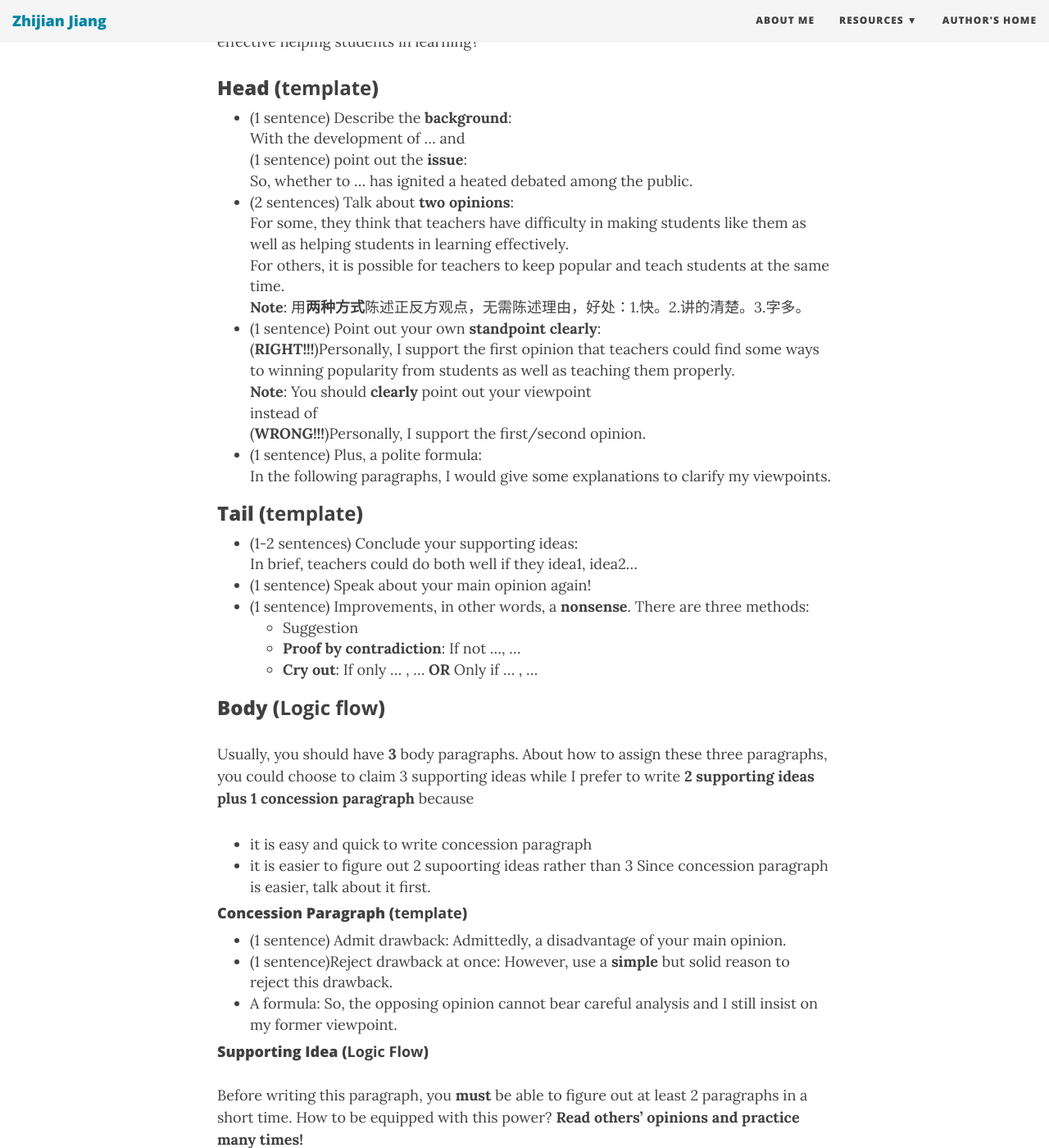
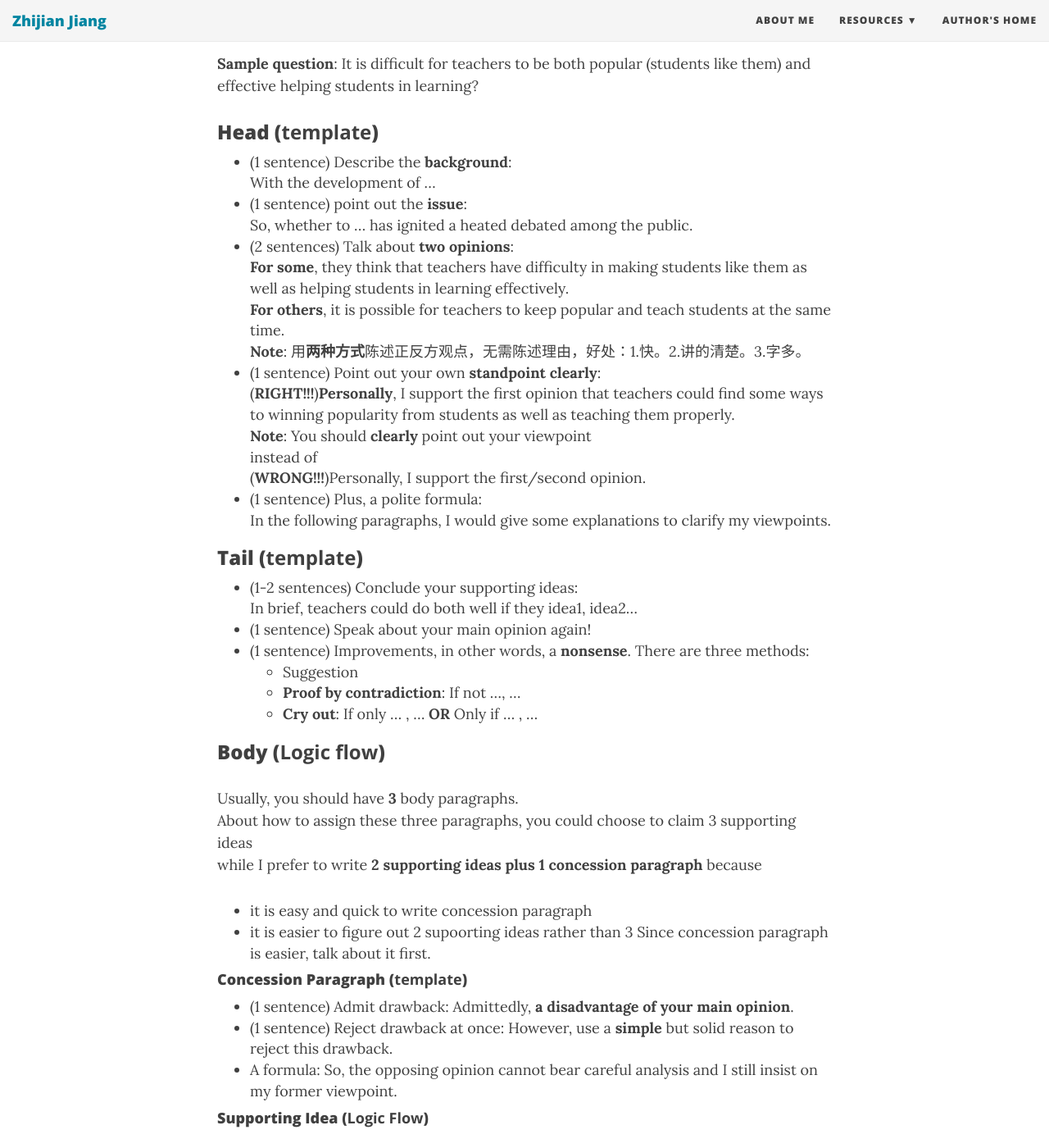
Before and after one commit to softwarelight/ZhijianJiang, a Jekyll site: the page built from _posts/2016-09-24-TOEFL-experience.md, in a window 1280 px wide and 1400 px high, scrolled down 1014 px. Shown: the whole window at 82% size. Built offline with Jekyll 4.4.1, drawn with Linux system fonts in a browser that asks for light colours; nearby versions of some CDN libraries; some of the changed text lies outside the part shown.

Commit message:
add some contents to _posts/TOEFL.md

```diff
--- a/_posts/2016-09-24-TOEFL-experience.md
+++ b/_posts/2016-09-24-TOEFL-experience.md
@@ -21,22 +21,23 @@
 * **Note**: Instead of listening to conversations or lectures on the way or during some other free time, I suggest listening to 单词电台 in 托福单词 or MP3 of TOEFL iBT听力单词小伴侣
 
 ## Writing
+My TOEFL writing development: 19 -> 24 -> 27 -> 29
 Let's beat WRITING in 30 minutes!!
+**Note**: Use enough **link words**!!!
 
 **Sample question**: It is difficult for teachers to be both popular (students like them) and effective helping students in learning?
 
 ### Head (**template**)
 * (1 sentence) Describe the **background**:
 With the development of ...
-and
-(1 sentence) point out the **issue**:
+* (1 sentence) point out the **issue**:
 So, whether to ... has ignited a heated debated among the public.
 * (2 sentences) Talk about **two opinions**:
-For some, they think that teachers have difficulty in making students like them as well as helping students in learning effectively.
-For others, it is possible for teachers to keep popular and teach students at the same time.
+**For some**, they think that teachers have difficulty in making students like them as well as helping students in learning effectively.
+**For others**, it is possible for teachers to keep popular and teach students at the same time.
 **Note**: 用**两种方式**陈述正反方观点，无需陈述理由，好处：1.快。2.讲的清楚。3.字多。
 * (1 sentence) Point out your own **standpoint clearly**:
-(**RIGHT!!!**)Personally, I support the first opinion that teachers could find some ways to winning popularity from students as well as teaching them properly.
+(**RIGHT!!!**)**Personally**, I support the first opinion that teachers could find some ways to winning popularity from students as well as teaching them properly.
 **Note**: You should **clearly** point out your viewpoint
 instead of
 (**WRONG!!!**)Personally, I support the first/second opinion.
@@ -53,14 +54,16 @@
     * **Cry out**: If only ... , ... **OR** Only if ... , ...
 
 ### Body (**Logic flow**)
-Usually, you should have **3** body paragraphs. About how to assign these three paragraphs, you could choose to claim 3 supporting ideas while I prefer to write **2 supporting ideas plus 1 concession paragraph** because
+Usually, you should have **3** body paragraphs.
+About how to assign these three paragraphs, you could choose to claim 3 supporting ideas
+while I prefer to write **2 supporting ideas plus 1 concession paragraph** because
 * it is easy and quick to write concession paragraph
 * it is easier to figure out 2 supoorting ideas rather than 3
 Since concession paragraph is easier, talk about it first.
 
 #### Concession Paragraph (**template**)
-* (1 sentence) Admit drawback: Admittedly, a disadvantage of your main opinion.
-* (1 sentence)Reject drawback at once: However, use a **simple** but solid reason to reject this drawback.
+* (1 sentence) Admit drawback: Admittedly, **a disadvantage of your main opinion**.
+* (1 sentence) Reject drawback at once: However, use a **simple** but solid reason to reject this drawback.
 * A formula: So, the opposing opinion cannot bear careful analysis and I still insist on my former viewpoint.
 
 #### Supporting Idea (**Logic Flow**)
@@ -68,7 +71,7 @@
 
 ##### At first
 * (1 sentence) Point out your supporting idea **clearly, simply, directly**:
-First/Second/... , it would work if teachers could modify their teaching methods.
+**First/Second/...** , it would work if teachers could modify their teaching methods.
 **Note**: the most complex structure is main clause plus **1** subordinate clause.
 
 ##### Explain your idea
```
